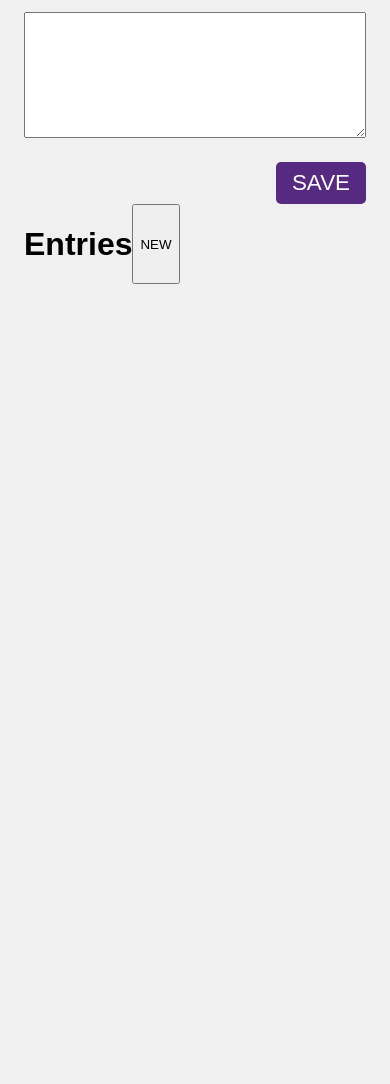
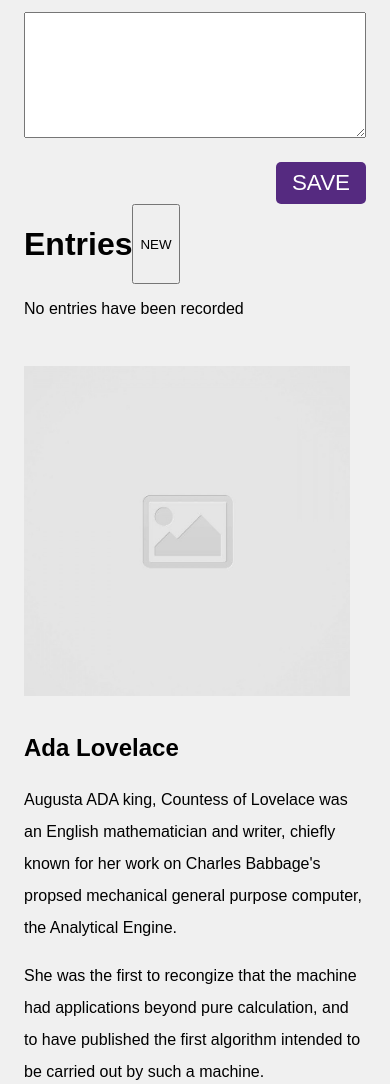
Before and after one commit to dcatan89/code-journal, a website: page index.html in a window 390 px wide. Shown: the part 732-1816 px from the top of the page. Before the commit the page ends 1032 px from the top, so only its background shows below. Drawn offline with Linux system fonts and the light colour scheme.

Commit message:
added dummy journals and checked for both mobile and desktop screens

```diff
--- a/css/layout.css
+++ b/css/layout.css
@@ -20,7 +20,7 @@
 
 img {
   max-width: 100%;
-  height: 75%;
+  height: 100%;
 }
 
 .placehld-img {
@@ -54,4 +54,9 @@ img {
   .new-entry-h1 {
     padding-bottom: 1rem;
   }
+
+  .entries-info,
+  .img-4-entries {
+    width: 50%;
+  }
 }
--- a/css/reset.css
+++ b/css/reset.css
@@ -17,3 +17,8 @@ input {
 textarea {
   width: 100%;
 }
+
+ul {
+  list-style-type: none;
+  padding-left: 0;
+}
--- a/css/styles.css
+++ b/css/styles.css
@@ -37,3 +37,15 @@ label {
 .bground-off-white {
   background-color: #f0f0f0;
 }
+
+.entries-info {
+  line-height: 2rem;
+  font-size: 1rem;
+  letter-spacing: normal;
+  margin: 0;
+}
+
+.img-4-entries {
+  padding: 1rem;
+  padding-left: 0;
+}
--- a/index.html
+++ b/index.html
@@ -60,7 +60,41 @@
       <h1>Entries</h1>
       <button>NEW</button>
     </div>
-    <ul> </ul>
+    <div class="row">
+      <p>No entries have been recorded</p>
+    </div>
+    <ul>
+      <li class="row">
+        <div class="column-half img-4-entries">
+          <img src="images/placeholder-image-square.jpg">
+        </div>
+        <div class="column-half entries-info">
+          <h2> Ada Lovelace</h2>
+          <p> Augusta ADA king, Countess of Lovelace was an English mathematician and writer,
+            chiefly known for her work on Charles Babbage's propsed mechanical general purpose
+            computer, the Analytical Engine.
+          </p>
+          <p> She was the first to recongize that the machine had applications beyond pure calculation, and
+            to have published the first algorithm intended to be carried out by such a machine.
+          </p>
+        </div>
+      </li>
+      <li class="row">
+        <div class="column-half img-4-entries">
+          <img src="images/placeholder-image-square.jpg">
+        </div>
+        <div class="column-half entries-info">
+          <h2> Ada Lovelace</h2>
+          <p> Augusta ADA king, Countess of Lovelace was an English mathematician and writer,
+            chiefly known for her work on Charles Babbage's propsed mechanical general purpose
+            computer, the Analytical Engine.
+          </p>
+          <p> She was the first to recongize that the machine had applications beyond pure calculation, and
+            to have published the first algorithm intended to be carried out by such a machine.
+          </p>
+        </div>
+      </li>
+    </ul>
   </div>
 
   <script src="js/data.js"></script>
```
